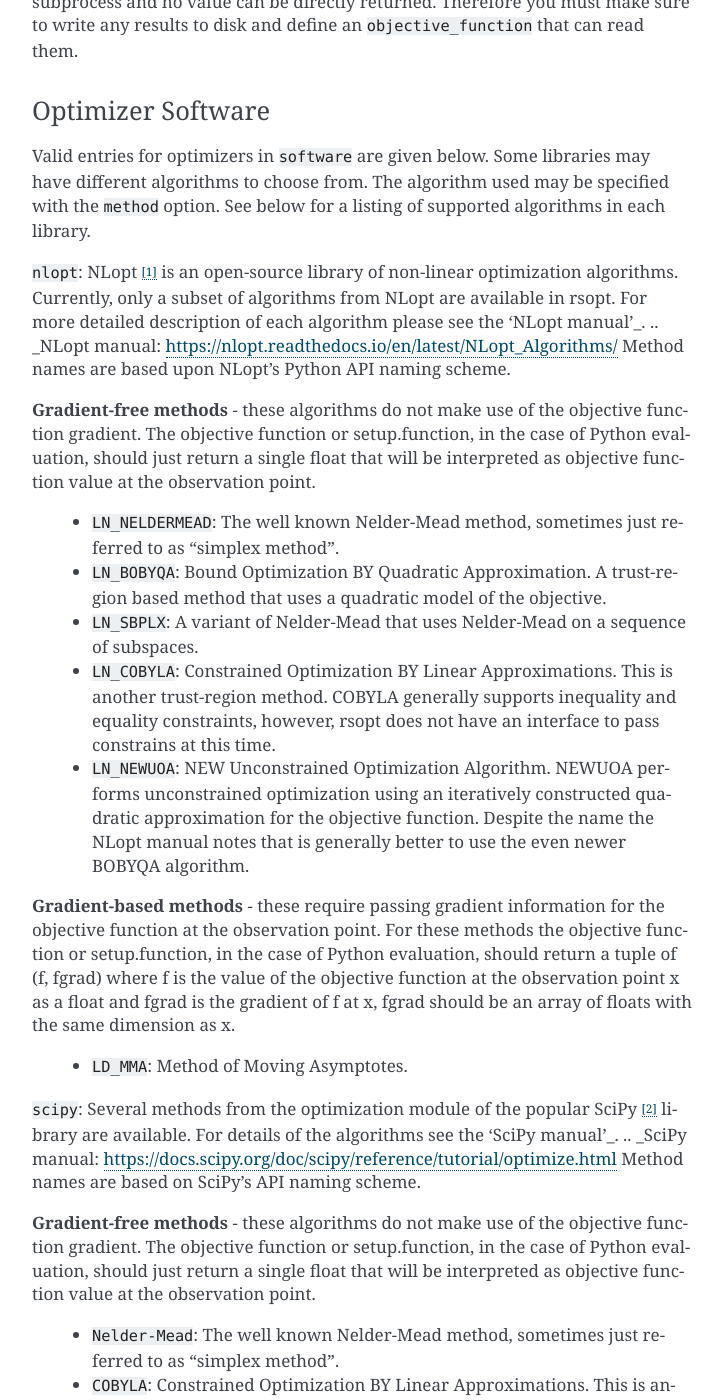
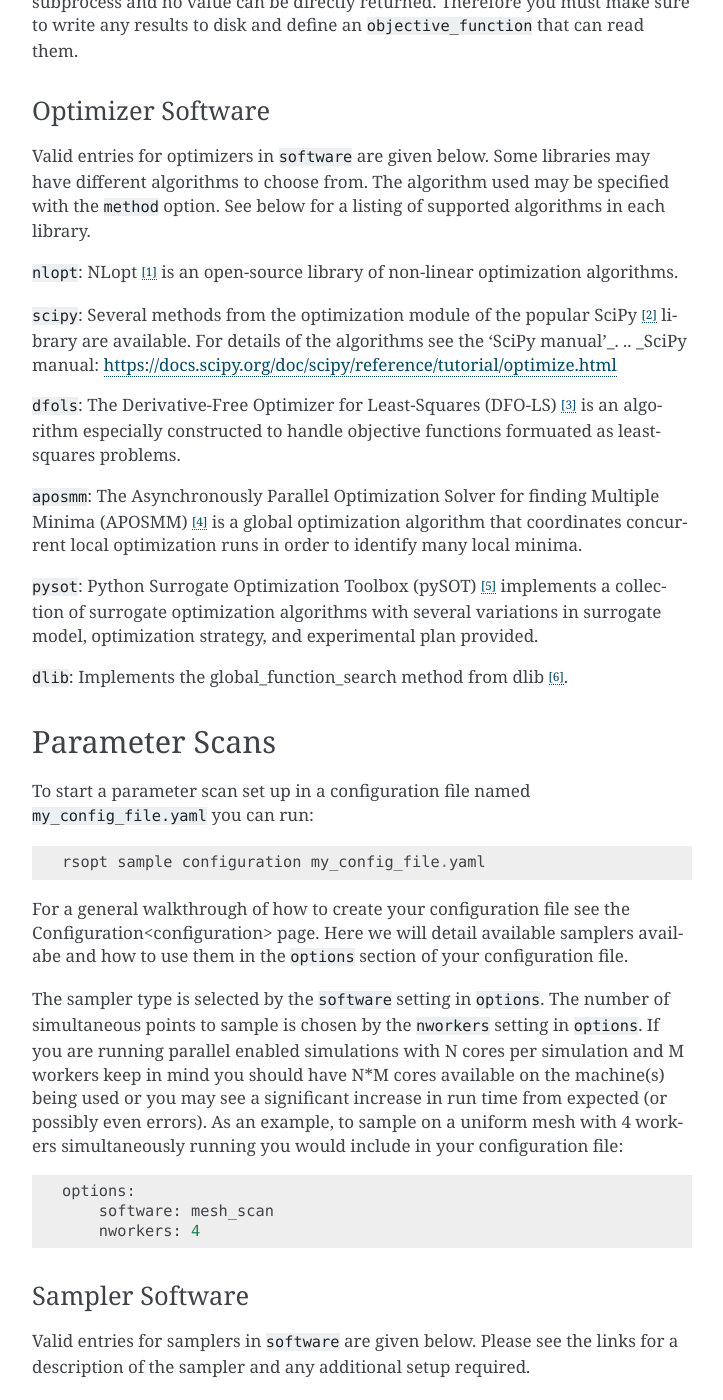
Before and after one commit to radiasoft/rsopt, a Sphinx documentation site: the page built from docs/commands.rst, in a window 1280 px wide and 1400 px high, scrolled down 2083 px. Shown: the whole window, without its empty margins (388-1111 px from the left). Built offline with Sphinx 7.4.7, drawn with Linux system fonts in a browser that asks for light colours; some of the changed text lies outside the part shown.

Commit message:
Starting revision of command details

```diff
--- a/docs/commands.rst
+++ b/docs/commands.rst
@@ -97,92 +97,22 @@ Valid entries for optimizers in ``software`` are given below. Some libraries may
 The algorithm used may be specified with the  ``method`` option. See below for a listing of supported algorithms in
 each library.
 
-``nlopt``: NLopt [1]_ is an open-source library of non-linear optimization algorithms. Currently, only a subset of algorithms
-from NLopt are available in rsopt. For more detailed description of each algorithm please see the 'NLopt manual'_.
-.. _NLopt manual: https://nlopt.readthedocs.io/en/latest/NLopt_Algorithms/
-Method names are based upon NLopt's Python API naming scheme.
-
-**Gradient-free methods** - these algorithms do not make use of the objective function gradient. The objective function
-or setup.function, in the case of Python evaluation, should just return a single float that will be interpreted as
-objective function value at the observation point.
-
-    - ``LN_NELDERMEAD``: The well known Nelder-Mead method, sometimes just referred to as "simplex method".
-    - ``LN_BOBYQA``: Bound Optimization BY Quadratic Approximation. A trust-region based method that uses a quadratic model of the objective.
-    - ``LN_SBPLX``: A variant of Nelder-Mead that uses Nelder-Mead on a sequence of subspaces.
-    - ``LN_COBYLA``: Constrained Optimization BY Linear Approximations. This is another trust-region method. COBYLA generally supports
-      inequality and equality constraints, however, rsopt does not have an interface to pass constrains at this time.
-    - ``LN_NEWUOA``: NEW Unconstrained Optimization Algorithm. NEWUOA performs unconstrained optimization using
-      an iteratively constructed quadratic approximation for the objective function. Despite the name the NLopt manual
-      notes that is generally better to use the even newer BOBYQA algorithm.
-
-**Gradient-based methods** - these require passing gradient information for the objective function at the observation point.
-For these methods the objective function or setup.function, in the case of Python evaluation, should return a tuple of
-(f, fgrad) where f is the value of the objective function at the observation point x as a float and fgrad is the
-gradient of f at x, fgrad should be an array of floats with the same dimension as x.
-
-    - ``LD_MMA``: Method of Moving Asymptotes.
+``nlopt``: NLopt [1]_ is an open-source library of non-linear optimization algorithms.
 
 ``scipy``: Several methods from the optimization module of the popular SciPy [2]_ library are available. For details
 of the algorithms see the 'SciPy manual'_.
 .. _SciPy manual: https://docs.scipy.org/doc/scipy/reference/tutorial/optimize.html
-Method names are based on SciPy's API naming scheme.
-
-**Gradient-free methods** - these algorithms do not make use of the objective function gradient. The objective function
-or setup.function, in the case of Python evaluation, should just return a single float that will be interpreted as
-objective function value at the observation point.
-
-    - ``Nelder-Mead``: The well known Nelder-Mead method, sometimes just referred to as "simplex method".
-    - ``COBYLA``: Constrained Optimization BY Linear Approximations. This is another trust-region method. COBYLA generally supports
-      inequality and equality constraints, however, rsopt does not have an interface to pass constrains at this time.
-
-**Gradient-based methods** - these require passing gradient information for the objective function at the observation point.
-For these methods the objective function or setup.function, in the case of Python evaluation, should return a tuple of
-(f, fgrad) where f is the value of the objective function at the observation point x as a float and fgrad is the
-gradient of f at x, fgrad should be an array of floats with the same dimension as x.
-
-    - ``BFGS``: The Broyden-Fletcher-Goldfarb-Shanno algorithm. Can also be used like a gradient free method.
-      If no gradient information is passed then BFGS will use a first-difference estimate.
 
 ``dfols``: The Derivative-Free Optimizer for Least-Squares (DFO-LS) [3]_ is an algorithm especially constructed to handle
-objective functions formuated as least-squares problems.  Note that it is a single algorithm, and the ``method`` field
-should also be set to ``dfols``. Note: you must supply the number of terms in the least-squares objective using
-the field ``components`` under ``options``.
+objective functions formuated as least-squares problems.
 
 ``aposmm``: The Asynchronously Parallel Optimization Solver for finding Multiple Minima (APOSMM) [4]_ is a global optimization
-algorithm that coordinates concurrent local optimization runs in order to identify many local minima. APOSMM is included
-in the libEnsemble library, for a description of its setup and options there see: https://libensemble.readthedocs.io/en/master/examples/aposmm.html.
-However, rsopt automates much of the routine setup for APOSMM so a brief listing of relevant options is given below:
-
-    - ``initial_sample_size``: Number of uniformly sampled points must be returned (non-nan value) before a local opt run is started.
-    - ``max_active_runs``: Bound on number of runs APOSMM is advancing.
-    - The optional values for ``gen_specs['user']`` may be passed to APOSMM through the ``software_options`` dictionary
-      with the exception of ``sample_points`` which is not currently supported in the rsopt interface.
-
-You must also supply a local optimization method that APOSMM will use with the ``method`` field.
-The command must distinguish the local optimizer software and method in the form: ``software.method``
-Currently just the NLopt
-algorithms are available for use with APOSMM in rsopt. That is: ``LN_NELDERMEAD``, ``LN_BOBYQA``, ``LN_SBPLX``, ``LN_COBYLA``,
-``LN_NEWUOA``, and ``LD_MMA``. To use LN_NELDERMEAD for example one should have ``method: nlopt.LN_NELDERMEAD``.
-
+algorithm that coordinates concurrent local optimization runs in order to identify many local minima.
 
 ``pysot``: Python Surrogate Optimization Toolbox (pySOT) [5]_ implements a collection of surrogate optimization algorithms
 with several variations in surrogate model, optimization strategy, and experimental plan provided.
-pySOT includes support for asynchronous use of all optimization algorithms which is utilized by rsopt.
 
-
-Currently rsopt
-implements a fixed choice for the three components and  uses:
-``RBFInterpolant`` for the surrogate model, ``SRBFStrategy`` for the strategy, and ``SymmetricLatinHypercube`` for the
-experimental plan. The user can pass the following through ``software_options`` to configure pySOT:
-
-    - ``num_pts``: Sets the number of points that will be evaluated as part of the experimental planning phase before
-      before optimization begins. Defaults to 2 * (PARAMETER_DIMENSION + 1) if not set.
-Also supports use of arbitrary numbers of workers ``nworkers`` in ``options``.
-
-``dlib``: Implements the global_function_search method from dlib [6]_. This method is based on using the approximated
- Lipschitz constant to define an upper bound on the search space that guides the optimization. This method is particularly
-attractive because it requires no hyper parameter choices. For a very nice description of the method's operation see
-here_. Supports use of arbitrary numbers of workers ``nworkers`` in ``options``.
+``dlib``: Implements the global_function_search method from dlib [6]_.
 
 Parameter Scans
 ---------------
```
Also changed, not shown: other parts of docs/commands.rst (+0 -1 lines), docs/optimizers/aposmm.rst (added, +24 -0 lines), docs/optimizers/dfols.rst (added, +19 -0 lines), docs/optimizers/dlib.rst (added, +16 -0 lines), docs/optimizers/nlopt.rst (added, +38 -0 lines), docs/optimizers/pysot.rst (added, +23 -0 lines), docs/optimizers/scipy.rst (added, +33 -0 lines), 2 other files.
